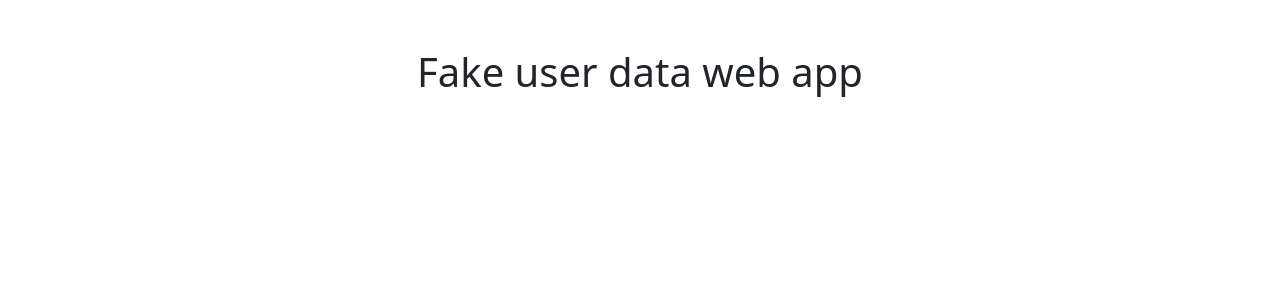
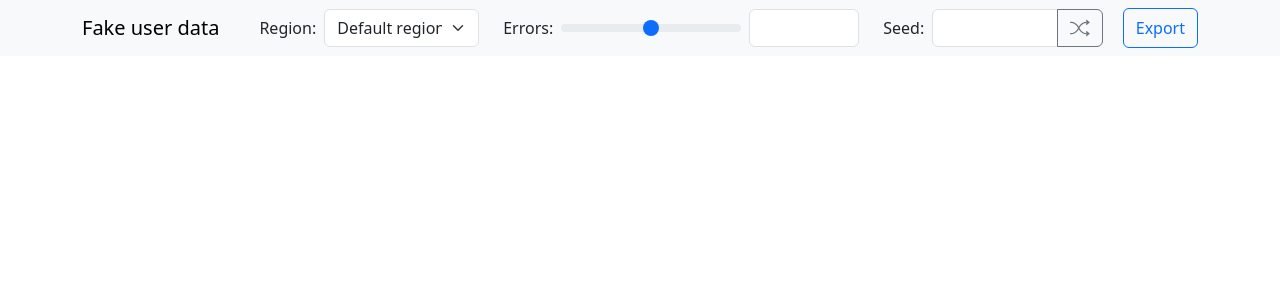
Before and after one commit to alex-kim-dev/fake-user-data, a React (Vite) app: page / in a window 1280 px wide. Shown: the top 300 px of the page. Built offline with nearby package versions, Linux system fonts and the light colour scheme.

Commit message:
feat: add toolbar ui

```diff
--- /dev/null
+++ b/client/App.tsx
@@ -0,0 +1,82 @@
+import { Shuffle } from 'react-bootstrap-icons';
+
+export const App: React.FC = () => {
+  return (
+    <header className='navbar bg-light mb-4 mb-md-5'>
+      <div className='container'>
+        <div className='row gy-2'>
+          <div className='col-12 col-md-6 col-lg-12 col-xl-auto'>
+            <div className='navbar-brand'>Fake user data</div>
+          </div>
+
+          <div className='col-12 col-sm-5 col-md-6 col-lg col-xl d-flex align-items-center gap-2'>
+            <label className='col-form-label' htmlFor='region'>
+              Region:
+            </label>
+            <select className='form-select' id='region'>
+              <option selected>Default region</option>
+              <option value='USA'>USA</option>
+              <option value='UK'>UK</option>
+              <option value='Australia'>Australia</option>
+            </select>
+          </div>
+
+          <div className='col-12 col-sm-7 col-md-6 col-lg-4 col-xl-4 d-flex align-items-center gap-2'>
+            <label className='col-form-label' htmlFor='errors-range'>
+              Errors:
+            </label>
+            <input
+              className='form-range'
+              id='errors-range'
+              max={10}
+              min={0}
+              step={0.25}
+              type='range'
+            />
+            <label className='visually-hidden' htmlFor='errors'>
+              Errors:
+            </label>
+            <input
+              className='form-control errors flex-shrink-0'
+              id='errors'
+              max={10000}
+              min={0}
+              step={1}
+              type='number'
+            />
+          </div>
+
+          <div className='col col-sm-5 col-md-4 col-lg col-xl d-flex align-items-center gap-2'>
+            <label className='col-form-label' htmlFor='seed'>
+              Seed:
+            </label>
+            <div className='input-group flex-nowrap'>
+              <input
+                className='form-control seed'
+                id='seed'
+                max={9999999}
+                min={0}
+                step={1}
+                type='number'
+              />
+              <button
+                aria-label='shuffle seed'
+                className='btn btn-outline-secondary d-flex align-items-center'
+                type='button'>
+                <Shuffle height={20} width={20} aria-hidden />
+              </button>
+            </div>
+          </div>
+
+          <div className='col-auto col-sm-7 col-md-2 col-lg-2 col-xl-1 d-flex justify-content-end'>
+            <button
+              className='btn btn-outline-primary ms-sm-auto'
+              type='button'>
+              Export
+            </button>
+          </div>
+        </div>
+      </div>
+    </header>
+  );
+};
--- a/client/main.scss
+++ b/client/main.scss
@@ -1 +1,9 @@
-@import 'bootstrap/scss/bootstrap';
+@import '../node_modules/bootstrap/scss/bootstrap';
+
+.errors {
+  flex-basis: 12ch;
+}
+
+.seed {
+  flex-basis: 12ch !important;
+}
--- a/client/main.tsx
+++ b/client/main.tsx
@@ -2,12 +2,14 @@ import '~/main.scss';
 
 import { StrictMode } from 'react';
 import { createRoot } from 'react-dom/client';
+
+import { App } from './App.tsx';
 
 const container = document.getElementById('root') as HTMLDivElement;
 const root = createRoot(container);
 
 root.render(
   <StrictMode>
-    <h1 className='text-center my-5'>Fake user data web app</h1>
+    <App />
   </StrictMode>,
 );
--- a/package.json
+++ b/package.json
@@ -23,6 +23,7 @@
     "bootstrap": "5.3.3",
     "clsx": "2.1.1",
     "react": "18.2.0",
+    "react-bootstrap-icons": "1.11.4",
     "react-dom": "18.2.0"
   },
   "devDependencies": {
```
Also changed, not shown: 1 other file (tests, documents, lock files or other folders).
